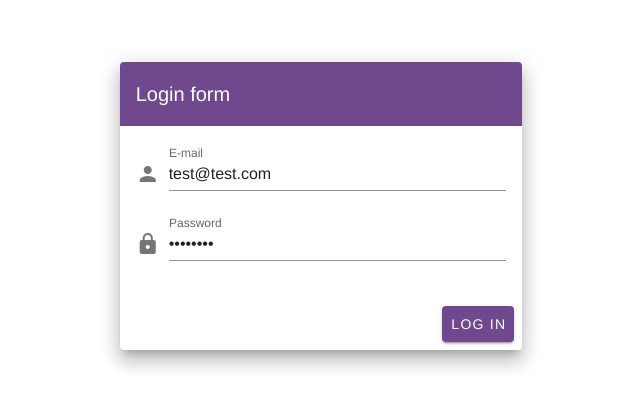
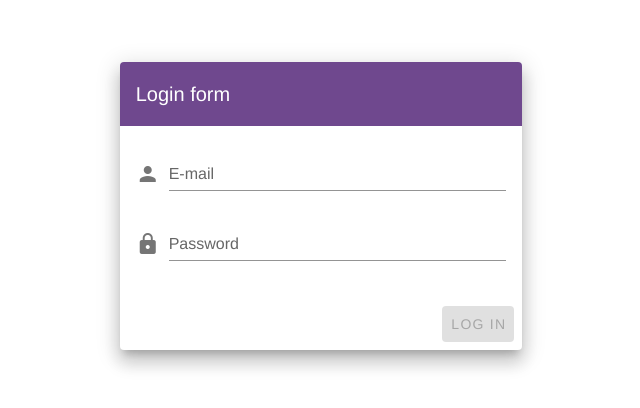
Before and after one commit to flip-santos/vue-simple-login, a Vue app: page / in a window 1280 px wide. Shown: the part 194-602 px from the top of the page, without its empty margins (319-959 px from the left). Built offline with nearby package versions, Linux system fonts and the light colour scheme.

Commit message:
Adding unit and integration tests

```diff
--- a/src/views/LoggedIn.vue
+++ b/src/views/LoggedIn.vue
@@ -3,7 +3,7 @@
     <v-content>
       <v-container class="fill-height" fluid >
         <h1>Hello {{ user.profile.full_name}}, glad to see you.</h1>
-        <v-btn color="primary" @click="logOut">LogOut</v-btn>
+        <v-btn data-e2e="logout-btn" color="primary" @click="logOut">LogOut</v-btn>
       </v-container>
     </v-content>
   </v-app>
--- a/src/views/Login.vue
+++ b/src/views/Login.vue
@@ -18,6 +18,7 @@
                 <v-form ref="login_form" v-model="valid" :lazy-validation="lazy">
 
                   <v-text-field
+                    data-e2e="email-input"
                     prepend-icon="person"
                     name="email"
                     type="email"
@@ -28,6 +29,7 @@
 
                   <v-text-field
                     id="password"
+                    data-e2e="password-input"
                     prepend-icon="lock"
                     name="password"
                     type="password"
@@ -40,7 +42,16 @@
               </v-card-text>
               <v-card-actions>
                 <v-spacer />
-                <v-btn color="primary" :disabled="!valid" @click="validateForm">Log In</v-btn>
+
+                <v-btn
+                  data-e2e="submit-btn"
+                  color="primary"
+                  :disabled="!valid"
+                  @click="validateForm"
+                >
+                  Log In
+                </v-btn>
+
               </v-card-actions>
             </v-card>
           </v-col>
@@ -68,8 +79,8 @@
     data() {
       return {
         valid: true,
-        email: 'test@test.com',
-        password: 'password',
+        email: '',
+        password: '',
         request_error_message: '',
         request_status: null,
         email_rules: [
```
Also changed, not shown: 2 other files (tests, documents, lock files or other folders).
